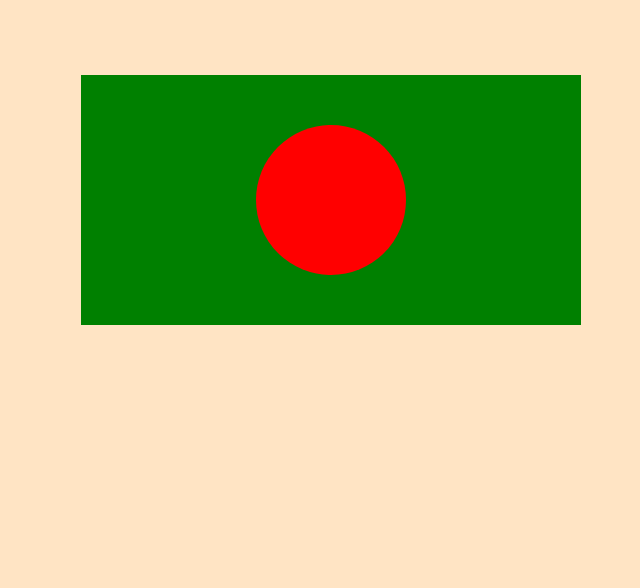
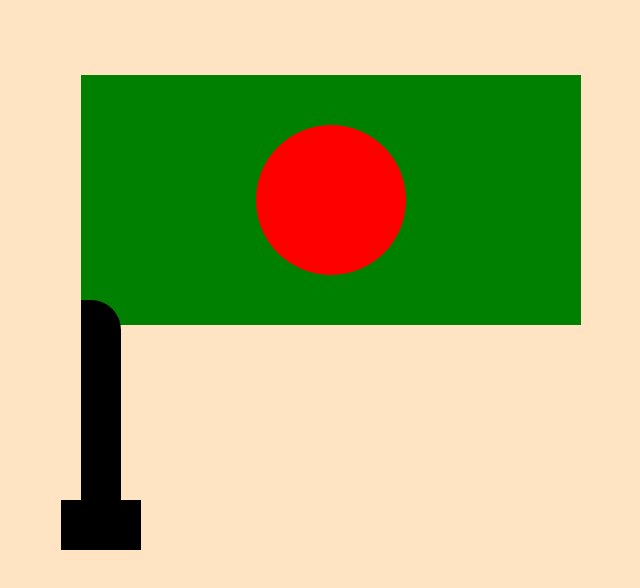
Before and after one commit to atikxcode/bangladesh-flag, a plain HTML site: page index.html in a window 1280 px wide. Shown: the whole page, without its empty margins (181-821 px from the left). Drawn offline with Linux system fonts and the light colour scheme.

Commit message:
finished the projects

```diff
--- a/index.html
+++ b/index.html
@@ -13,6 +13,9 @@
       <div class="flag-circle">
       </div>
       <div class="flag-handle">
+        <div class="flag-footer">
+
+        </div>
       </div>
 
     </div>
--- a/style.css
+++ b/style.css
@@ -29,3 +29,23 @@
   left:50%;
   transform:translate(-50%,-50%);
 }
+
+.flag-handle{
+  height:200px;
+  width:40px;
+  background-color:black;
+  position:relative;
+  top:90%;
+  border-top-right-radius:30px;
+}
+
+.flag-footer{
+  height:50px;
+  width:80px;
+  background-color:black;
+  position:absolute;
+  top:100%;
+  left:50%;
+  transform:translate(-50%);
+
+}
```
